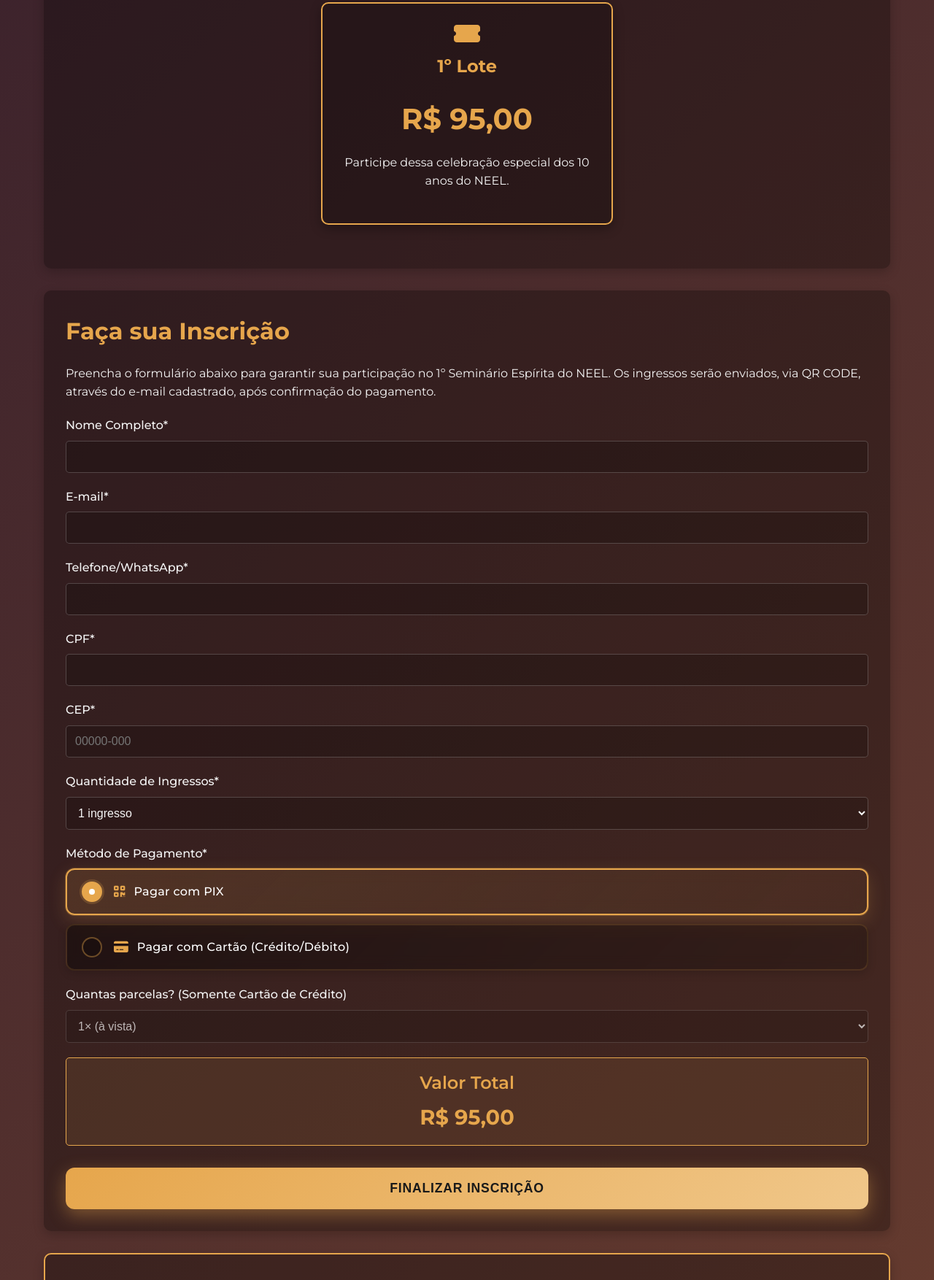
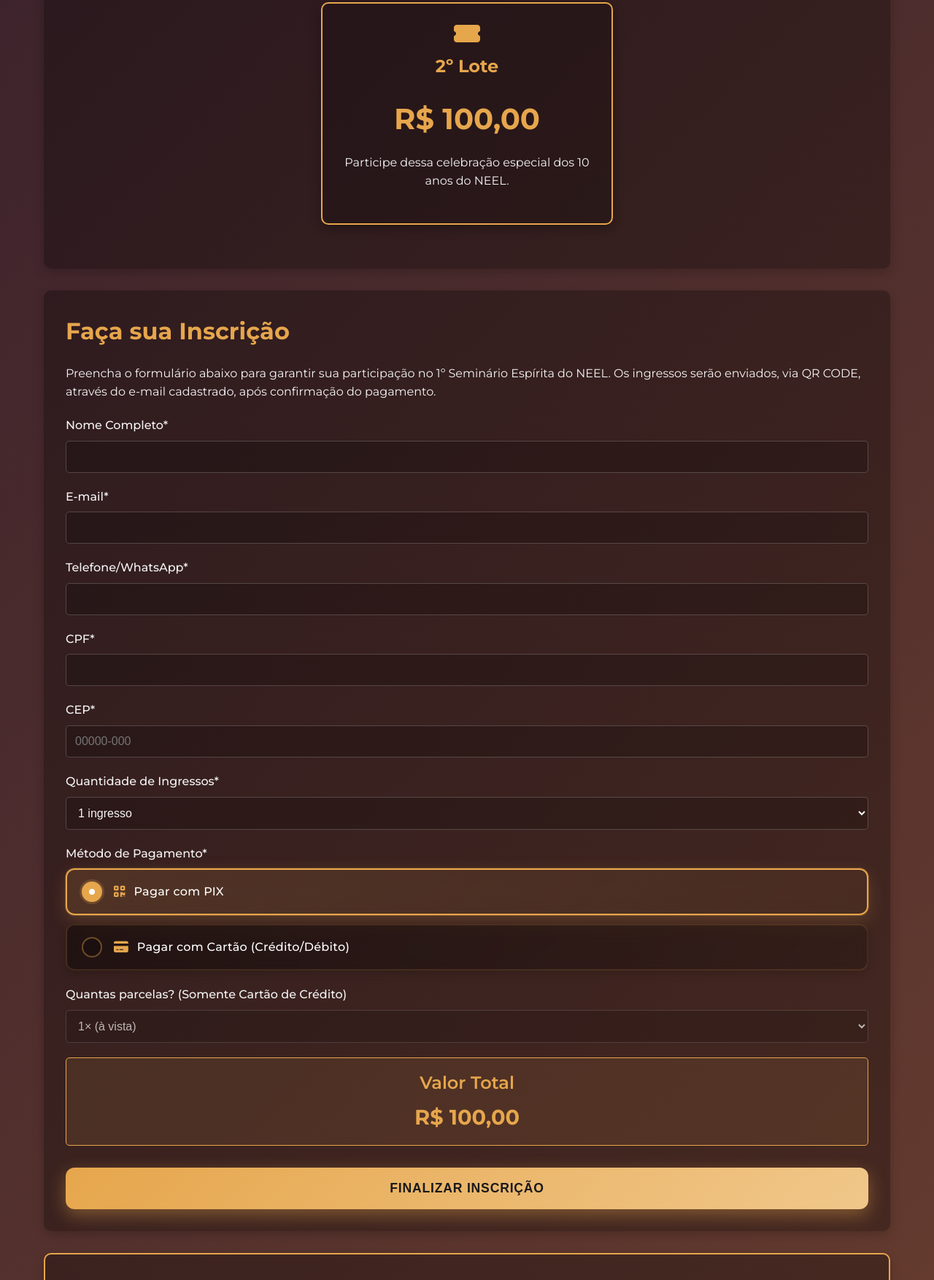
Before and after one commit to centroespiritaneel/neel10anos, a plain HTML site: page index.html in a window 1280 px wide. Shown: the part 1230-2984 px from the top of the page at 73% size. Drawn offline with Linux system fonts and the light colour scheme.

Commit message:
Update index.html

```diff
--- a/index.html
+++ b/index.html
@@ -208,9 +208,9 @@
                 <div class="price-card">
                     <div class="price-header">
                         <i class="fas fa-ticket-alt"></i>
-                        <h3>1º Lote</h3>
+                        <h3>2º Lote</h3>
                     </div>
-                    <div class="price-value">R$ 95,00</div>
+                    <div class="price-value">R$ 100,00</div>
                     <p>Participe dessa celebração especial dos 10 anos do NEEL.</p>
                 </div>
             </div>
@@ -294,7 +294,7 @@
                 <div class="form-group">
                     <div class="valor-total-container">
                         <h3 class="valor-total-title">Valor Total</h3>
-                        <p class="valor-total-value">R$ 95,00</p>
+                        <p class="valor-total-value">R$ 100,00</p>
                     </div>
                 </div>
 
@@ -340,7 +340,7 @@
     <!-- Scripts -->
     <script>
       // Preço líquido desejado por ingresso
-      const PRECO_UNITARIO = 95.00;
+      const PRECO_UNITARIO = 100.00;
 
       document.addEventListener('DOMContentLoaded', function () {
         const selectQuantidade = document.querySelector('#quantidade');
```
